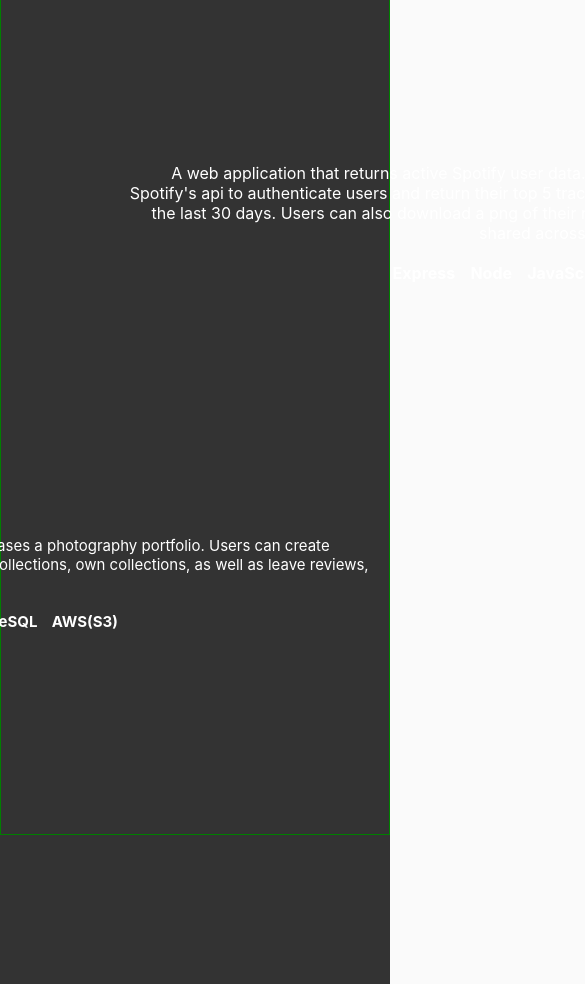
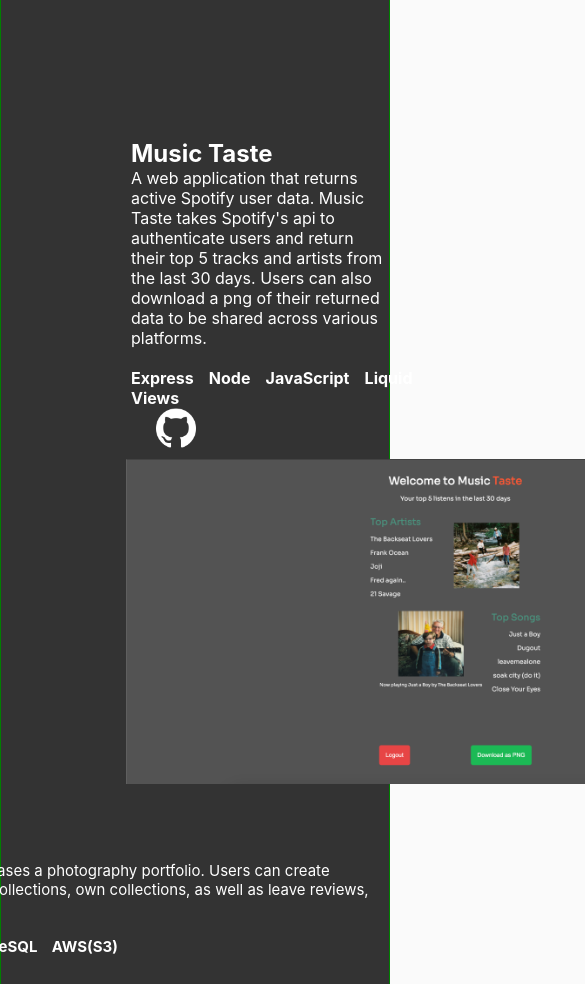
Before and after one commit to bruceabrigo/babrigo-portfolio, a React (Create React App) app: page / in a window 390 px wide. Shown: the part 3180-4164 px from the top of the page, 585 px wide, since content can reach past the window. Built offline with nearby package versions, Linux system fonts and the light colour scheme.

Commit message:
Working on mobile styling

```diff
--- a/src/components/content/projects.scss
+++ b/src/components/content/projects.scss
@@ -134,8 +134,18 @@
     background-color: #3b3c36;
     font-family: 'Roboto Slab', serif;
   }
-@media only screen and (max-width: 900px) {
-      .project-highlight-container {
-        display: inline-block;
-      }
+
+@media only screen and (max-width: 1415px) {
+      .projects-right {
+        display: flex;
+        flex-direction: column;
+    }
+
+    .projects-right .left {
+        flex: 0 0;
+        padding: 5px;
+        height: 1px;
+        margin: 0px;
+        text-align: left;
+    }
   }
```
